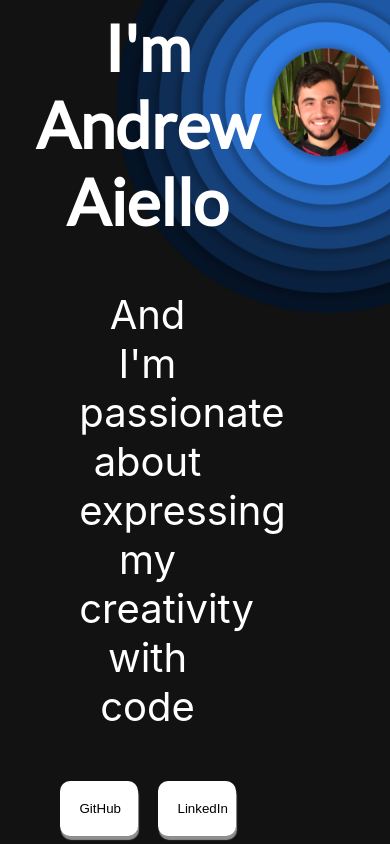
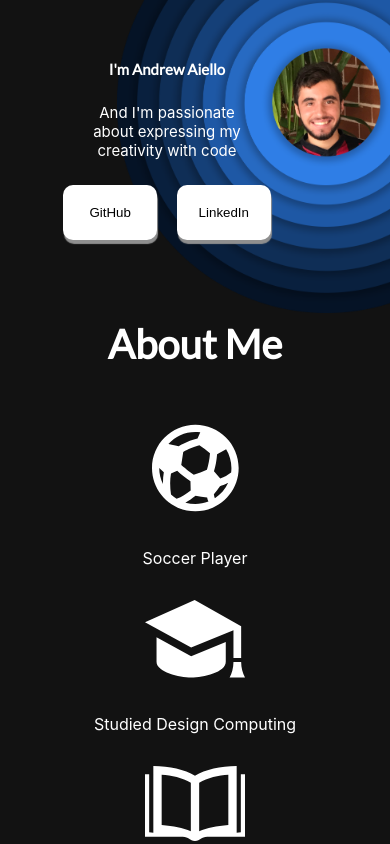
Before and after one commit to italiaiello/portfolio-revamp, a React (Create React App) app: page / in a window 390 px wide. Shown: the top 844 px of the page. Built offline with nearby package versions, Linux system fonts and the light colour scheme.

Commit message:
Added some styling for mobile

```diff
--- a/src/App.scss
+++ b/src/App.scss
@@ -21,6 +21,7 @@ h1, h2, h3, h4, h5 {
   display: flex;
   justify-content: center;
   align-items: center;
+  flex-wrap: wrap;
 }
 
 .center-column {
@@ -28,20 +29,17 @@ h1, h2, h3, h4, h5 {
   justify-content: center;
   align-items: center;
   flex-direction: column;
+  flex-wrap: wrap;
 }
 
-.hyperlink {
-  color: #2F7EE6;
-  text-decoration: none;
-  transition: all .1s ease-in-out;
-}
+@media only screen and (max-width: 600px) {
+  .mobile-reverse-row {
+    flex-direction: row-reverse;
+  }
 
-.hyperlink:hover {
-  text-decoration: underline;
-}
-
-.hyperlink:active {
-  color: #B35112;
+  .mobile-reverse-col {
+    flex-direction: column-reverse;
+  }
 }
 
 .btn {
--- a/src/components/AboutMe/AboutMe.jsx
+++ b/src/components/AboutMe/AboutMe.jsx
@@ -8,7 +8,7 @@ const AboutMe = () => {
     return (
         <section className="about-me section center-column">
             <h2 className="section-heading">About Me</h2>
-            <article className="about-me__info center-row">
+            <article className="about-me__info">
                 <article className="about-me__info--icon-container center-column">
                     <figure className="about-me__info--icon-container__icon">
                         <img src={Soccer} alt="Soccer ball" className="responsive-img" />
--- a/src/components/AboutMe/AboutMe.scss
+++ b/src/components/AboutMe/AboutMe.scss
@@ -2,6 +2,13 @@
 
     &__info {
         width: 80%;
+        display: flex;
         justify-content: space-around;
+        align-items: center;
+        flex-wrap: wrap;
+
+        &--icon-container {
+            min-width: 100px;
+        }
     }
 }
--- a/src/components/ContactMe/ContactMe.scss
+++ b/src/components/ContactMe/ContactMe.scss
@@ -14,4 +14,8 @@
         width: 20%;
         min-width: 200px;
     }
+
+    @media only screen and (max-width: 600px) {
+        width: 80%;
+    }
 }
--- a/src/components/Header/Header.scss
+++ b/src/components/Header/Header.scss
@@ -14,12 +14,12 @@
         align-items: center;
 
         &--name {
-            font-size: 4rem;
+            font-size: 5vw;
             margin: 10px 0;
         }
 
         &--desc {
-            font-size: 2.5rem;
+            font-size: 3vw;
             width: 70%;
         }
 
@@ -36,4 +36,20 @@
         width: 70%;
         z-index: -1;
     }
+
+    @media only screen and (max-width: 600px) {
+        height: 300px;
+
+        &__intro {
+            width: 60%;
+
+            &--name {
+                font-size: 15px;
+            }
+
+            &--desc {
+                font-size: 15px;
+            }
+        }
+    }
 }
--- a/src/components/ProductAreas/ProductAreas.scss
+++ b/src/components/ProductAreas/ProductAreas.scss
@@ -6,7 +6,8 @@
         align-items: flex-end;
 
         &--logo-container {
-            width: 200px;
+            width: 20%;
+            min-width: 100px;
             margin: 10px;
 
             &__logo {
--- a/src/components/Projects/FootballRoundUp/FootballRoundUp.jsx
+++ b/src/components/Projects/FootballRoundUp/FootballRoundUp.jsx
@@ -9,7 +9,7 @@ const FootballRoundUp = ({ largePulse, smallPulse, showLargeOrSmall }) => {
 
     return (
         <section className="project center-column">
-            <article className="project__summary center-row">
+            <article className="project__summary center-row mobile-reverse-col">
                 {
                     showLargeOrSmall === 'large' ?
                     <figure className="project__summary--large-pulse">
--- a/src/components/Projects/MassShootingsUS/MassShootingsUS.jsx
+++ b/src/components/Projects/MassShootingsUS/MassShootingsUS.jsx
@@ -9,7 +9,7 @@ const MassShootingsUS = ({ largePulse, smallPulse, showLargeOrSmall }) => {
 
     return (
         <section className="project center-column">
-            <article className="project__summary center-row">
+            <article className="project__summary center-row mobile-reverse-col">
                 {
                     showLargeOrSmall === 'large' ?
                     <figure className="project__summary--large-pulse">
@@ -25,7 +25,7 @@ const MassShootingsUS = ({ largePulse, smallPulse, showLargeOrSmall }) => {
                     <p>
                         This was a project I worked on for a uni group assignment. Our brief was to find any dataset and display this data in an engaging way through a range of interactive graphs made with JavaScript. We utilised a dataset comprising all the Mass Shootings in the U.S. over the past 52 years, dating back from 2016.
                         <br/><br/>
-                        To make these graphs, we used D3.js as it provided the most freedom for customisation. Moreover, we paired it with React to make use of state, which made implementing the graph interactions easier. We followed many YouTube tutorials from a channel called <a href="https://www.youtube.com/watch?v=9uEmNgHzPhQ&list=PLDZ4p-ENjbiPo4WH7KdHjh_EMI7Ic8b2B" target="_blank" rel="noreferrer" className="hyperlink">The Muratorium</a>, which gave us the confidence to implement some complex interactions, such as with the GeoMap depicted in the image.
+                        To make these graphs, we used D3.js as it provided the most freedom for customisation. Moreover, we paired it with React to make use of state, which made implementing the graph interactions easier. We followed many YouTube tutorials from a channel called The Muratorium, which gave us the confidence to implement some complex interactions, such as with the GeoMap depicted in the image.
                         <br/><br/>
                         This was the first time I was able to use React for a real project, and it was so amazing to finally put my new skills to good use.
 
--- a/src/components/Projects/SmartBrain/SmartBrain.jsx
+++ b/src/components/Projects/SmartBrain/SmartBrain.jsx
@@ -9,7 +9,7 @@ const SmartBrain = ({ largePulse, smallPulse, showLargeOrSmall }) => {
 
     return (
         <section className="project center-column">
-            <article className="project__summary center-row">
+            <article className="project__summary center-row mobile-reverse-col">
                 {
                     showLargeOrSmall === 'large' ?
                     <figure className="project__summary--large-pulse">
--- a/src/components/Resume/Resume.jsx
+++ b/src/components/Resume/Resume.jsx
@@ -6,7 +6,7 @@ const Resume = () => {
         <section className="resume section center-column" >
             <h2>Want to see my experience?</h2>
             <hr className="resume__divider" />
-            <a href="https://drive.google.com/file/d/1YJ-Gfw03eabUtAGAm73QFPpiE_SG6gGe/view?usp=sharing" target="_blank" rel="noreferrer" className="btn resume__mail-btn">Check our my resume</a>
+            <a href="https://drive.google.com/file/d/1YJ-Gfw03eabUtAGAm73QFPpiE_SG6gGe/view?usp=sharing" target="_blank" rel="noreferrer" className="btn resume__mail-btn">Check out my resume</a>
         </section>
     )
 }
--- a/src/components/Resume/Resume.scss
+++ b/src/components/Resume/Resume.scss
@@ -13,4 +13,8 @@
         width: 20%;
         min-width: 200px;
     }
+
+    @media only screen and (max-width: 600px) {
+        width: 80%;
+    }
 }
```
Also changed, not shown: src/components/ProjectsSection/ProjectsSection.scss (+43 -11 lines).
